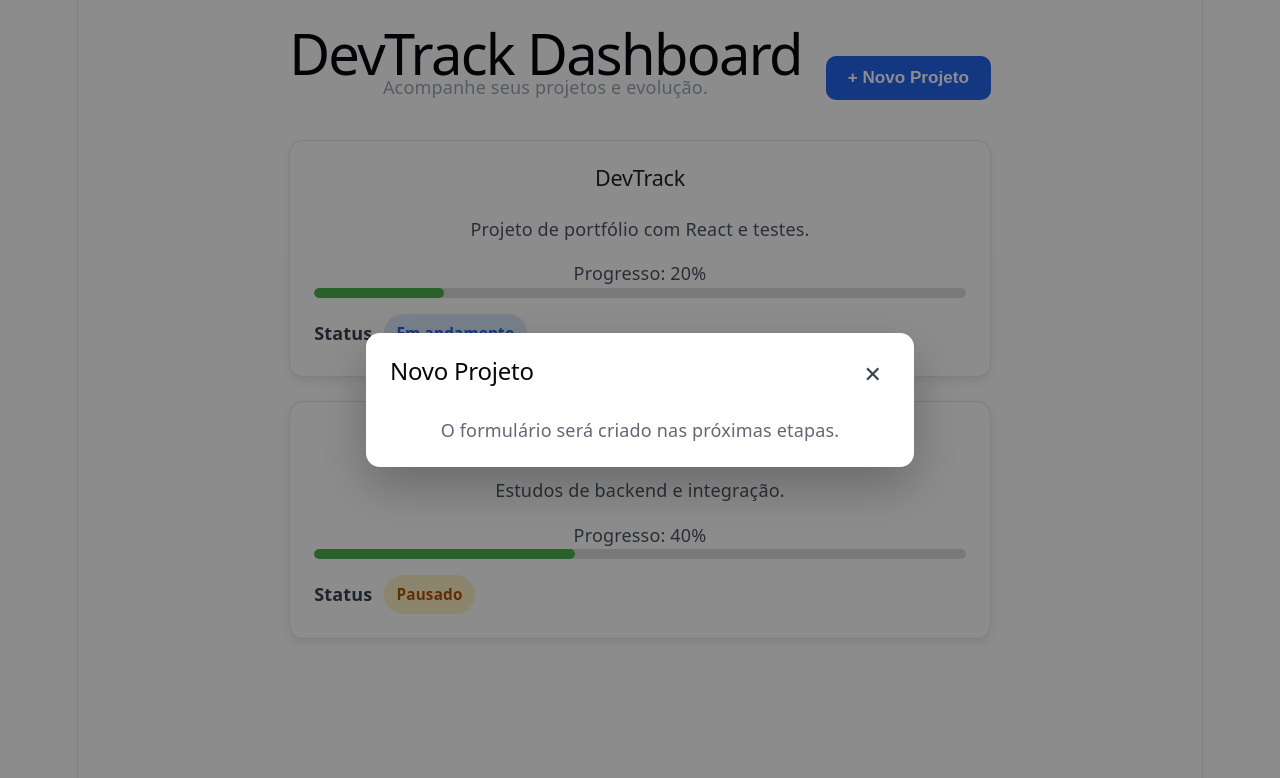
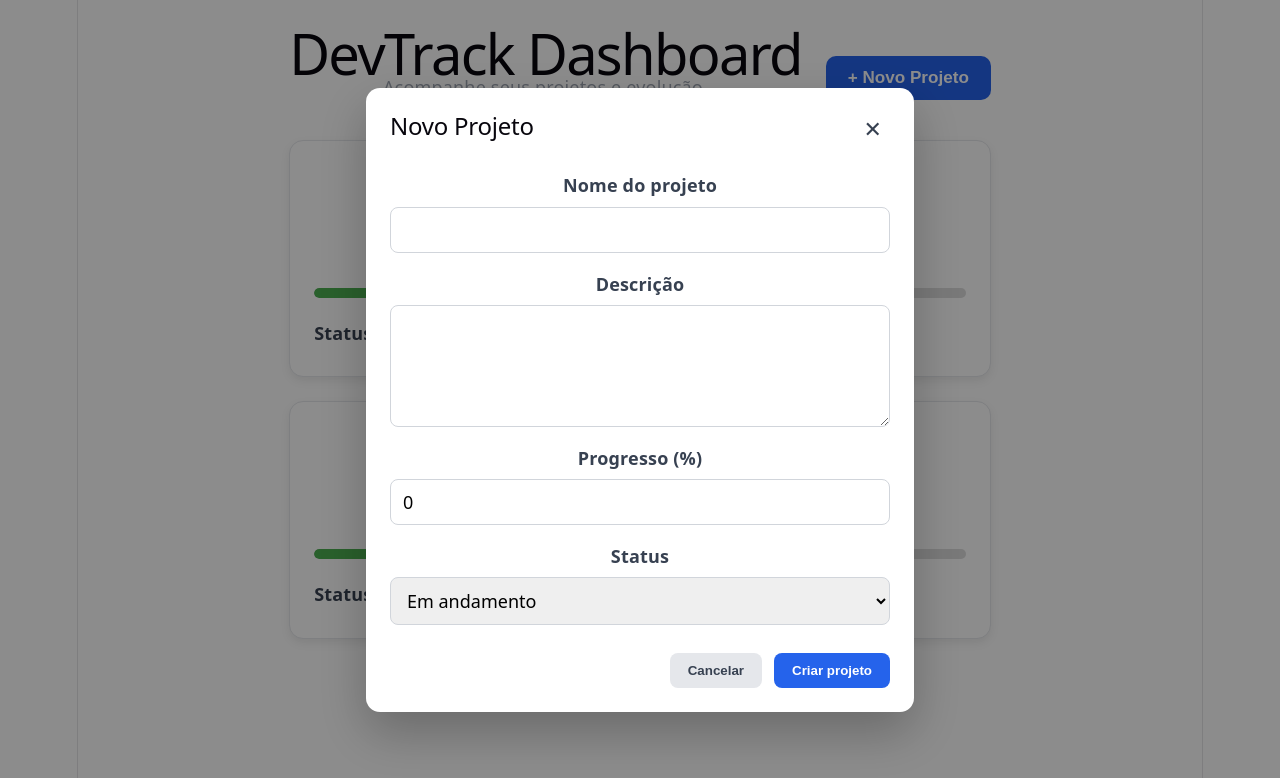
Before and after one commit to nicolasathayde/devtrack, a React (Vite) app: page / in a window 1280 px wide. Both pictures are taken after a click on the button "+ Novo Projeto". Shown: the top 778 px of the page. Built offline with nearby package versions, Linux system fonts and the light colour scheme.

Commit message:
Create controlled project form

```diff
--- a/src/components/Modal.css
+++ b/src/components/Modal.css
@@ -44,3 +44,58 @@
   background: #f3f4f6;
   color: #111827;
 }
+
+.project-form {
+  display: flex;
+  flex-direction: column;
+  gap: 18px;
+}
+
+.project-form label {
+  display: flex;
+  flex-direction: column;
+  gap: 8px;
+  font-weight: 600;
+  color: #374151;
+}
+
+.project-form input,
+.project-form textarea,
+.project-form select {
+  padding: 10px 12px;
+  border: 1px solid #d1d5db;
+  border-radius: 8px;
+  font-size: 1rem;
+  font-family: inherit;
+}
+
+.project-form textarea {
+  min-height: 100px;
+  resize: vertical;
+}
+
+.form-actions {
+  display: flex;
+  justify-content: flex-end;
+  gap: 12px;
+  margin-top: 10px;
+}
+
+.form-actions button {
+  padding: 10px 18px;
+  border-radius: 8px;
+  border: none;
+  cursor: pointer;
+  font-weight: 600;
+}
+
+.form-actions button[type="button"] {
+  background: #e5e7eb;
+  color: #374151;
+}
+
+
+.form-actions button[type="submit"] {
+  background: #2563eb;
+  color: white;
+}
--- a/src/components/Modal.jsx
+++ b/src/components/Modal.jsx
@@ -1,6 +1,11 @@
+import { useState } from 'react'
 import './Modal.css'
 
-function Modal({ onClose }) {
+function Modal({ onClose, onAddProject }) {
+  const [name, setName] = useState('')
+  const [description, setDescription] = useState('')
+  const [progress, setProgress] = useState(0)
+  const [status, setStatus] = useState('Em andamento')
   return (
     <div className="modal-overlay">
       <div className="modal">
@@ -15,7 +20,59 @@ function Modal({ onClose }) {
           </button>
         </div>
 
-        <p>O formulário será criado nas próximas etapas.</p>
+        <form className="project-form">
+        <label>
+          Nome do projeto
+          <input
+            type="text"
+            value={name}
+            onChange={(event) => setName(event.target.value)}
+          />
+        </label>
+
+        <label>
+          Descrição
+          <textarea
+            value={description}
+            onChange={(event) => setDescription(event.target.value)}
+          />
+        </label>
+
+        <label>
+          Progresso (%)
+          <input
+            type="number"
+            value={progress}
+            onChange={(event) => setProgress(event.target.value)}
+          />
+        </label>
+
+        <label>
+          Status
+         <select
+          value={status}
+          onChange={(event) => setStatus(event.target.value)}
+         >
+            <option>Em andamento</option>
+            <option>Pausado</option>
+            <option>Concluído</option>
+          </select>
+        </label>
+
+        <div className="form-actions">
+          <button
+            type="button"
+            onClick={onClose}
+          >
+            Cancelar
+          </button>
+
+          <button type="submit">
+            Criar projeto
+          </button>
+        </div>
+
+      </form>
       </div>
     </div>
   )
--- a/src/pages/Dashboard.jsx
+++ b/src/pages/Dashboard.jsx
@@ -1,10 +1,29 @@
 import { useState } from 'react'
 import ProjectCard from '../components/ProjectCard'
-import projects from '../projects'
 import Modal from '../components/Modal'
 import './Dashboard.css'
 
 function Dashboard() {
+  const [projects, setProjects] = useState([
+  {
+    name: "DevTrack",
+    description: "Projeto de portfólio com React e testes.",
+    progress: 20,
+    status: "Em andamento"
+  },
+  {
+    name: "API Python",
+    description: "Estudos de backend e integração.",
+    progress: 40,
+    status: "Pausado"
+  }
+])
+function addProject(newProject) {
+  setProjects([
+    ...projects,
+    newProject
+  ])
+}
   const [isModalOpen, setIsModalOpen] = useState(false)
   return (
     <main>
@@ -36,7 +55,10 @@ function Dashboard() {
       ))}
     </section>
     {isModalOpen && (
-      <Modal onClose={() => setIsModalOpen(false)} />
+      <Modal
+        onClose={() => setIsModalOpen(false)}
+        onAddProject={addProject}
+      />
     )}
     </main>
   )
```
